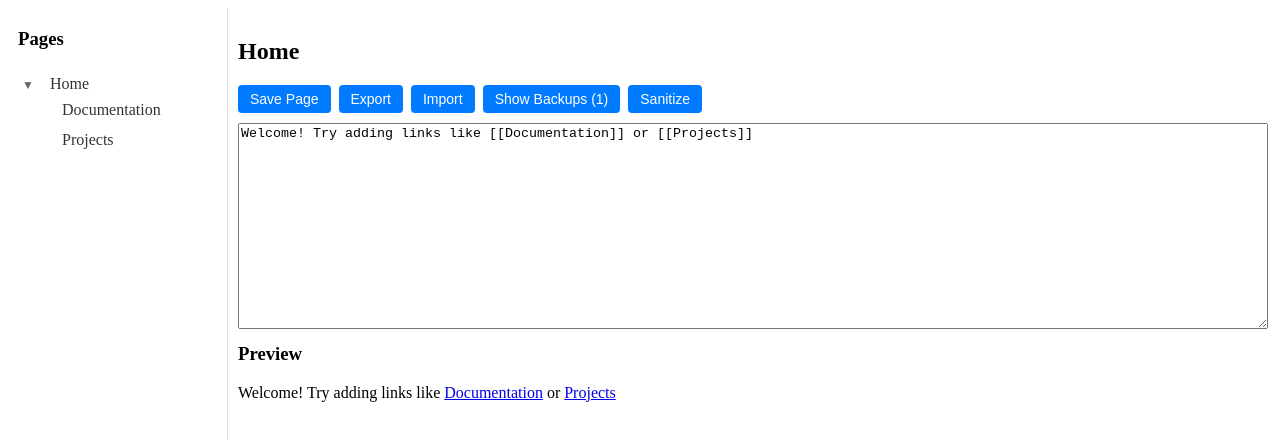
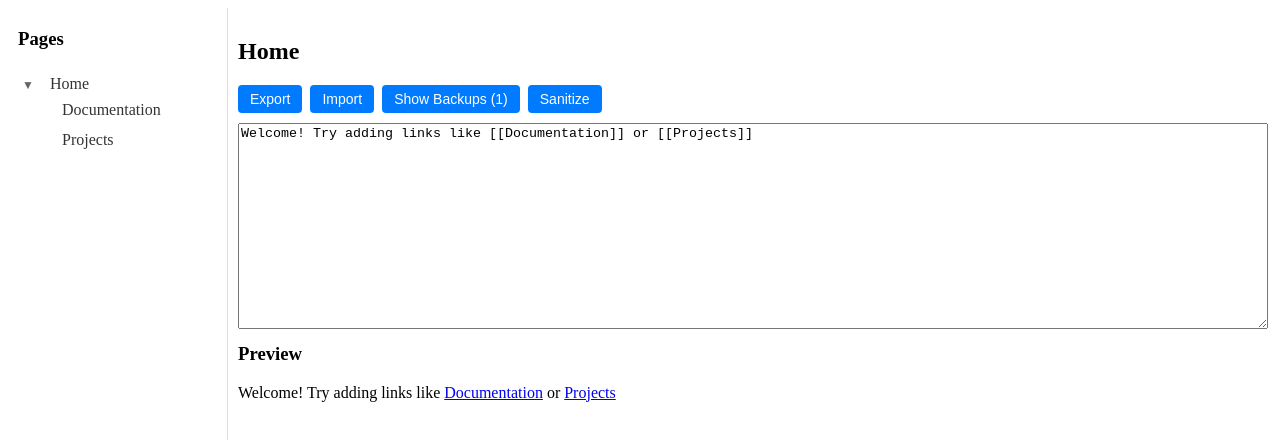
Before and after one commit to florbfloo/supreme-octo-spoon, a SvelteKit app in the folder app/: page / in a window 1280 px wide. Shown: the top 440 px of the page. Built offline with nearby package versions, Linux system fonts and the light colour scheme.

Commit message:
Remove Save Page button - auto-save on input

```diff
--- a/app/src/routes/+page.svelte
+++ b/app/src/routes/+page.svelte
@@ -579,7 +579,6 @@
     <h2>{currentTitle}</h2>
 
     <div class="controls">
-      <button on:click={savePage}>Save Page</button>
       <button on:click={handleExport}>Export</button>
       <button on:click={() => importInput.click()}>Import</button>
       <button on:click={() => showBackups = !showBackups}>
```
